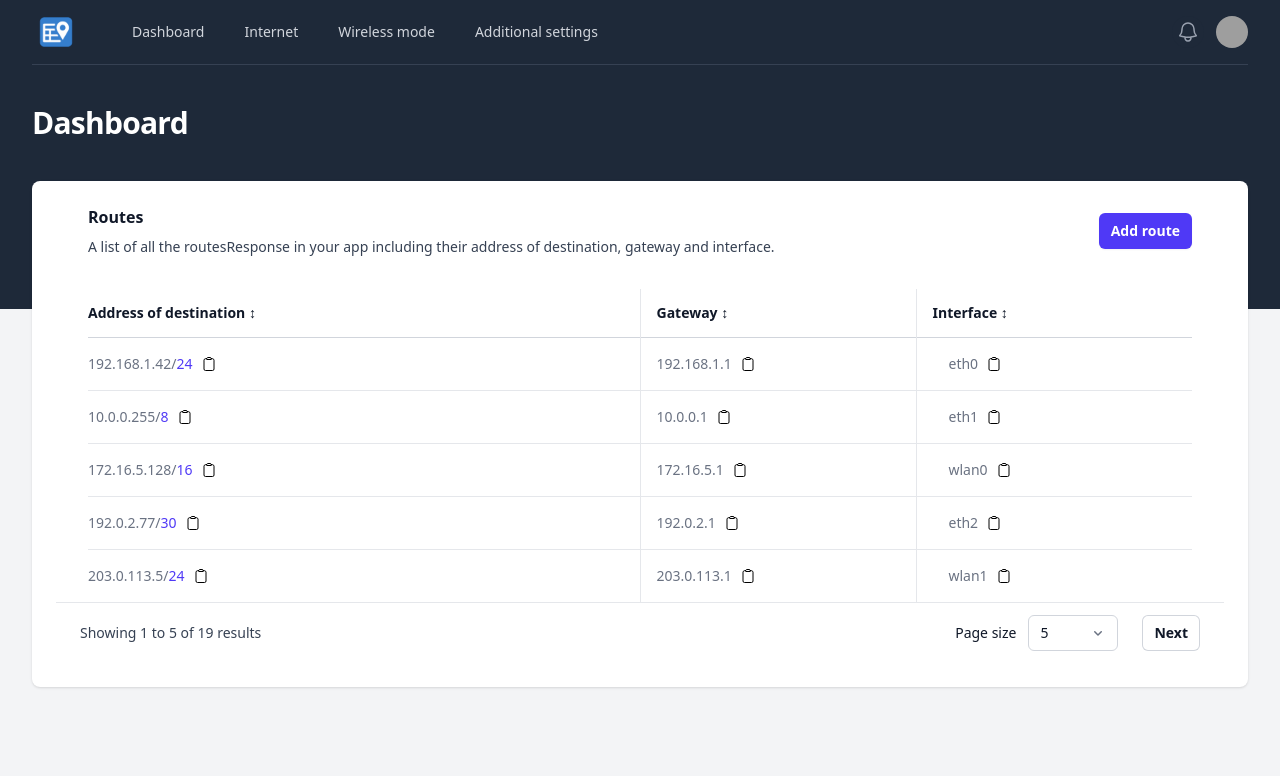
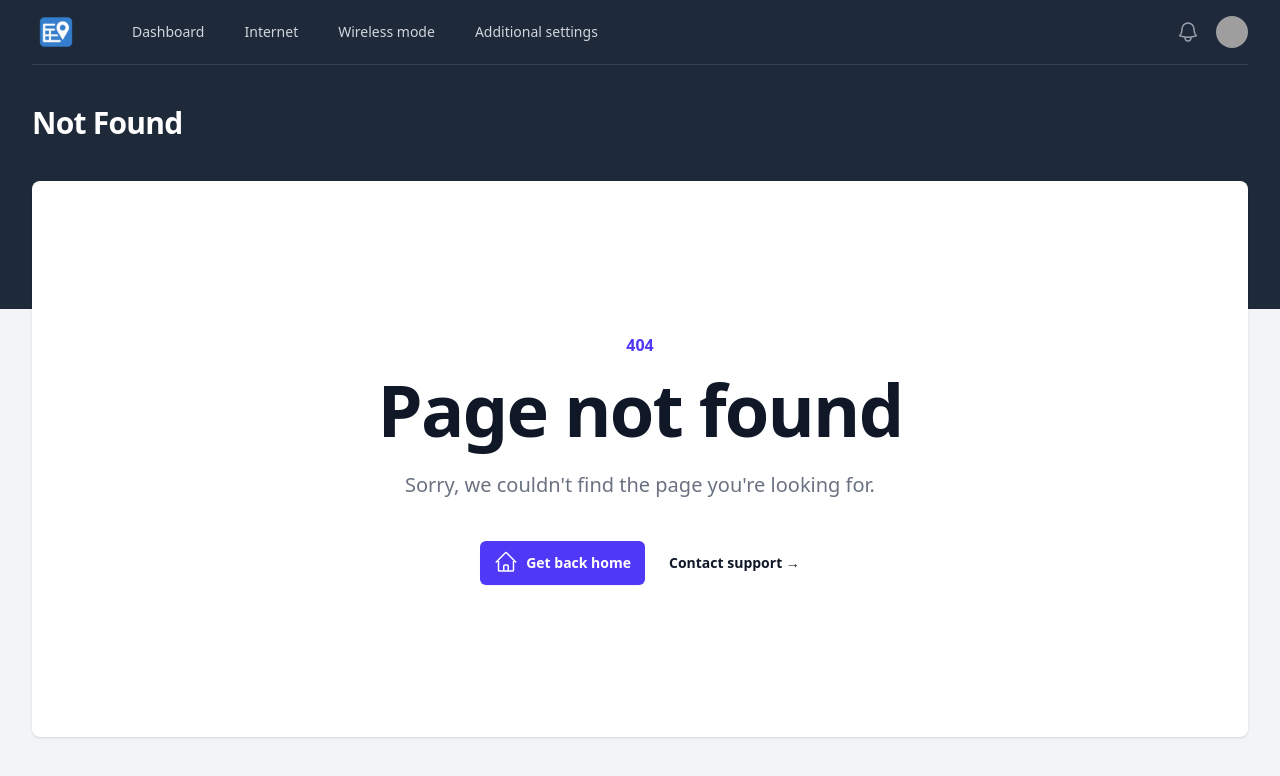
Before and after one commit to FrommingPerson/router-dashboard, an Angular app: page /1/5 in a window 1280 px wide. Shown: the top 776 px of the page. Built offline with nearby package versions, Linux system fonts and the light colour scheme; grey boxes are pictures that could not be loaded.

Commit message:
Added not-found page, fixed routing issue and dynamic title in header that depends on the title in app-routing.module.ts

```diff
--- a/Services/route.service.ts
+++ b/Services/route.service.ts
@@ -1,7 +1,5 @@
 import { Injectable } from '@angular/core';
 import { BehaviorSubject } from 'rxjs';
-import { Route } from '../src/app/models/Route';
-import { v4 as uuidv4 } from 'uuid';
 import { RoutesResponse } from '../src/app/models/Routes-response';
 
 @Injectable({
@@ -161,7 +159,7 @@ export class RouteService {
         pageSize: params.pageSize
       }
       this._routesResponse$.next(routesResponse);
-    }, 1000);
+    }, 300);
   }
 
   // addRoute(route: Omit<Route, 'uuid'>) {
--- a/src/app/app-routing.module.ts
+++ b/src/app/app-routing.module.ts
@@ -15,19 +15,20 @@ import { ProtectionComponent } from './pages/additional-settings/protection/prot
 import { Ipv6Component } from './pages/additional-settings/ipv6/ipv6.component';
 import { SystemComponent } from './pages/additional-settings/system/system.component';
 import { mainPageResolver } from './pages/main-page/main-page.resolver';
+import { NotFoundComponent } from './pages/not-found/not-found.component';
 
 let routes: Routes;
 routes = [
   {
     path: '',
-    redirectTo: '1/5',
+    redirectTo: 'dashboard/1/5',
     pathMatch: 'full'
   },
   {
-    path: ':page/:pageSize',
+    path: 'dashboard/:page/:pageSize',
     pathMatch: 'full',
     component: MainPageComponent,
-    title: 'Your routesResponse',
+    title: 'Dashboard',
     resolve: {
       preload: mainPageResolver,
     },
@@ -35,70 +36,75 @@ routes = [
   {
     path: 'additional-settings',
     component: AdditionalSettingsComponent,
-    title: 'Your additional settings',
+    title: 'Additional settings',
     children: [
       {
         path: '',
         component: QuickSetupComponent,
-        title: 'Your Quick Setup',
+        title: 'Additional settings — Quick Setup',
       },
       {
         path: 'work-mode',
         component: WorkModeComponent,
-        title: 'Work Mode',
+        title: 'Additional settings — Work Mode',
       },
       {
         path: 'easy-mesh',
         component: EasyMeshComponent,
-        title: 'Easy Mesh',
+        title: 'Additional settings — Easy Mesh',
       },
       {
         path: 'network',
         component: NetworkComponent,
-        title: 'Network',
+        title: 'Additional settings — Network',
       },
       {
         path: 'tp-link',
         component: TpLinkComponent,
-        title: 'TP Link ID',
+        title: 'Additional settings — TP Link ID',
       },
       {
         path: 'nat-redirection',
         component: NatRedirectionComponent,
-        title: 'NAT Redirection',
+        title: 'Additional settings — NAT Redirection',
       },
       {
         path: 'parent-control',
         component: ParentControlComponent,
-        title: 'Parent Control',
+        title: 'Additional settings — Parent Control',
       },
       {
         path: 'protection',
         component: ProtectionComponent,
-        title: 'Protection',
+        title: 'Additional settings — Protection',
       },
       {
         path: 'ipv6',
         component: Ipv6Component,
-        title: 'IPv6',
+        title: 'Additional settings — IPv6',
       },
       {
         path: 'system',
         component: SystemComponent,
-        title: 'System',
+        title: 'Additional settings — System',
       }
     ],
   },
   {
     path: 'internet',
     component: InternetComponent,
-    title: 'Your internet settings',
+    title: 'Internet settings',
   },
   {
     path: 'wireless-mode',
     component: WirelessModeComponent,
     title: 'Wireless Mode settings',
   },
+  {
+    path: '**',
+    component: NotFoundComponent,
+    title: 'Not Found',
+  }
 ];
 
 @NgModule({
--- a/src/app/app.module.ts
+++ b/src/app/app.module.ts
@@ -24,6 +24,7 @@ import { Ipv6Component } from './pages/additional-settings/ipv6/ipv6.component';
 import { SystemComponent } from './pages/additional-settings/system/system.component';
 import { PaginationComponent } from './components/pagination/pagination.component';
 import { FormsModule } from '@angular/forms';
+import { NotFoundComponent } from './pages/not-found/not-found.component';
 
 @NgModule({
   declarations: [
@@ -47,6 +48,7 @@ import { FormsModule } from '@angular/forms';
     Ipv6Component,
     SystemComponent,
     PaginationComponent,
+    NotFoundComponent,
   ],
   imports: [BrowserModule, BrowserAnimationsModule, AppRoutingModule, FormsModule],
   providers: [],
--- a/src/app/components/coming-soon/coming-soon.component.html
+++ b/src/app/components/coming-soon/coming-soon.component.html
@@ -3,14 +3,14 @@
 <!--    <path stroke-linecap="round" stroke-linejoin="round" d="M15.182 16.318A4.486 4.486 0 0 0 12.016 15a4.486 4.486 0 0 0-3.198 1.318M21 12a9 9 0 1 1-18 0 9 9 0 0 1 18 0ZM9.75 9.75c0 .414-.168.75-.375.75S9 10.164 9 9.75 9.168 9 9.375 9s.375.336.375.75Zm-.375 0h.008v.015h-.008V9.75Zm5.625 0c0 .414-.168.75-.375.75s-.375-.336-.375-.75.168-.75.375-.75.375.336.375.75Zm-.375 0h.008v.015h-.008V9.75Z" />-->
 <!--  </svg>-->
 
-  <svg xmlns="http://www.w3.org/2000/svg" fill="none" viewBox="0 0 24 24" stroke-width="1.5" stroke="currentColor" class="mx-auto size-16 text-gray-400 stroke-blue-600">
+  <svg xmlns="http://www.w3.org/2000/svg" fill="none" viewBox="0 0 24 24" stroke-width="1.5" stroke="currentColor" class="mx-auto size-16 text-gray-400 stroke-primary-500">
     <path stroke-linecap="round" stroke-linejoin="round" d="M15.182 15.182a4.5 4.5 0 0 1-6.364 0M21 12a9 9 0 1 1-18 0 9 9 0 0 1 18 0ZM9.75 9.75c0 .414-.168.75-.375.75S9 10.164 9 9.75 9.168 9 9.375 9s.375.336.375.75Zm-.375 0h.008v.015h-.008V9.75Zm5.625 0c0 .414-.168.75-.375.75s-.375-.336-.375-.75.168-.75.375-.75.375.336.375.75Zm-.375 0h.008v.015h-.008V9.75Z" />
   </svg>
 
   <h3 class="mt-2 text-sm font-semibold text-gray-900">Page "{{title}}" is coming soon</h3>
   <p class="mt-1 text-sm text-gray-500">We are indescribably sorry for that disappointment</p>
   <div class="mt-6">
-    <a routerLink="/" class="inline-flex items-center rounded-md bg-indigo-600 px-3 py-2 text-sm font-semibold text-white shadow-xs hover:bg-indigo-500 focus-visible:outline-2 focus-visible:outline-offset-2 focus-visible:outline-indigo-600">
+    <a routerLink="/" class="inline-flex items-center rounded-md bg-primary-600 px-3 py-2 text-sm font-semibold text-white shadow-xs hover:bg-primary-500 focus-visible:outline-2 focus-visible:outline-offset-2 focus-visible:outline-primary-600">
       <svg xmlns="http://www.w3.org/2000/svg" fill="none" viewBox="0 0 24 24" stroke-width="1.5" stroke="currentColor" class="mr-1.5 -ml-0.5 size-5">
         <path stroke-linecap="round" stroke-linejoin="round" d="M9 15 3 9m0 0 6-6M3 9h12a6 6 0 0 1 0 12h-3" />
       </svg>
--- a/src/app/components/header/header.component.html
+++ b/src/app/components/header/header.component.html
@@ -253,7 +253,7 @@
   </nav>
   <header class="py-10">
     <div class="mx-auto max-w-7xl px-4 sm:px-6 lg:px-8">
-      <h1 class="text-3xl font-bold tracking-tight text-white">Dashboard</h1>
+      <h1 class="text-3xl font-bold tracking-tight text-white">{{ title$ | async }}</h1>
     </div>
   </header>
 </div>
--- a/src/app/components/header/header.component.ts
+++ b/src/app/components/header/header.component.ts
@@ -1,4 +1,6 @@
 import { Component } from '@angular/core';
+import { Router, NavigationEnd } from '@angular/router';
+import { filter, map, startWith } from 'rxjs/operators';
 
 @Component({
   selector: 'app-header',
@@ -6,9 +8,31 @@ import { Component } from '@angular/core';
   styleUrl: './header.component.css'
 })
 export class HeaderComponent {
-  isUserMenuOpened : boolean = false;
+  isUserMenuOpened = false;
+
+  readonly title$ = this.router.events.pipe(
+    filter(ev => ev instanceof NavigationEnd),
+    map(() => this.extractTitle()),
+    startWith(this.extractTitle())
+  );
+
+  constructor(private router: Router) {}
 
   toggleMenu() {
-   this.isUserMenuOpened = !this.isUserMenuOpened;
+    this.isUserMenuOpened = !this.isUserMenuOpened;
+  }
+
+  private extractTitle(): string {
+    let route = this.router.routerState.root;
+
+    while (route.firstChild) {
+      route = route.firstChild;
+    }
+
+    return (
+      route.snapshot.data['title'] ??
+      route.snapshot.routeConfig?.title ??
+      'Dashboard'
+    );
   }
 }
--- a/src/app/components/pagination/pagination.component.html
+++ b/src/app/components/pagination/pagination.component.html
@@ -23,8 +23,8 @@
           type="number"
           name="pageSize"
           id="pageSize"
-          class="block w-full max-w-[90px] rounded-md bg-white px-3 py-1.5 text-base text-gray-900 outline-1 -outline-offset-1 outline-gray-300 placeholder:text-gray-400 focus:outline-2 focus:-outline-offset-2 focus:outline-indigo-600 sm:text-sm/6"
-          placeholder="you@example.com" />
+          class="block w-full max-w-[90px] rounded-md bg-white px-3 py-1.5 text-base text-gray-900 outline-1 -outline-offset-1 outline-gray-300 placeholder:text-gray-400 focus:outline-2 focus:-outline-offset-2 focus:outline-primary-600 sm:text-sm/6"
+          placeholder="10" />
 
         <div class="pointer-events-none absolute inset-y-0 right-0 flex items-center pr-3">
           <svg class="h-4 w-4 text-gray-500" viewBox="0 0 16 16" fill="currentColor">
--- a/src/app/components/pagination/pagination.component.ts
+++ b/src/app/components/pagination/pagination.component.ts
@@ -1,6 +1,6 @@
 import { Component, Input, OnInit } from '@angular/core';
 import { ActivatedRoute, Router } from '@angular/router';
-import { debounce, debounceTime, Subject } from 'rxjs';
+import { debounceTime, Subject } from 'rxjs';
 
 @Component({
   selector: 'app-pagination',
@@ -31,16 +31,16 @@ export class PaginationComponent implements OnInit {
     this.pageSizeChange$
       .pipe(debounceTime(500))
       .subscribe((newSize) => {
-        this.router.navigate(['/', 1, newSize]);
+        this.router.navigate(['/dashboard', 1, newSize]);
       });
   }
 
   get previousLink(): any[] {
-    return ['/', this.page - 1, this.pageSize];
+    return ['/dashboard', this.page - 1, this.pageSize];
   }
 
   get nextLink(): any[] {
-    return ['/', this.page + 1, this.pageSize];
+    return ['/dashboard', this.page + 1, this.pageSize];
   }
 
   onPageSizeChange(pageSize: number) {
--- /dev/null
+++ b/src/app/pages/not-found/not-found.component.html
@@ -0,0 +1,33 @@
+<main class="grid min-h-full place-items-center bg-white px-6 py-24 sm:py-32 lg:px-8">
+  <div class="text-center">
+    <p class="text-primary-600 text-base font-semibold">404</p>
+    <h1 class="mt-4 text-5xl font-semibold tracking-tight text-balance text-gray-900 sm:text-7xl">
+      Page not found
+    </h1>
+    <p class="mt-6 text-lg font-medium text-pretty text-gray-500 sm:text-xl/8">
+      Sorry, we couldn't find the page you're looking for.
+    </p>
+    <div class="mt-10 flex items-center justify-center gap-x-6">
+      <a
+        routerLink="/"
+        class="bg-primary-600 hover:bg-primary-500 focus-visible:outline-primary-600 inline-flex items-center gap-2 rounded-md px-3.5 py-2.5 text-sm font-semibold text-white shadow-xs focus-visible:outline-2 focus-visible:outline-offset-2">
+        <svg
+          xmlns="http://www.w3.org/2000/svg"
+          fill="none"
+          viewBox="0 0 24 24"
+          stroke-width="1.5"
+          stroke="currentColor"
+          class="size-6 -translate-y-[1px]">
+          <path
+            stroke-linecap="round"
+            stroke-linejoin="round"
+            d="m2.25 12 8.954-8.955c.44-.439 1.152-.439 1.591 0L21.75 12M4.5 9.75v10.125c0 .621.504 1.125 1.125 1.125H9.75v-4.875c0-.621.504-1.125 1.125-1.125h2.25c.621 0 1.125.504 1.125 1.125V21h4.125c.621 0 1.125-.504 1.125-1.125V9.75M8.25 21h8.25" />
+        </svg>
+        Get back home</a
+      >
+      <a href="tel:+79111111111" class="text-sm font-semibold text-gray-900"
+        >Contact support <span aria-hidden="true">&rarr;</span></a
+      >
+    </div>
+  </div>
+</main>
```
Also changed, not shown: src/app/pages/additional-settings/additional-settings.component.html (+37 -37 lines), src/app/pages/not-found/not-found.component.ts (added, +10 -0 lines), src/app/pages/not-found/not-found.component.css (added), 1 other file (tests, documents, lock files or other folders).
